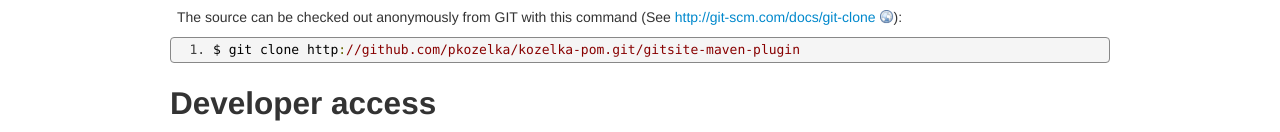
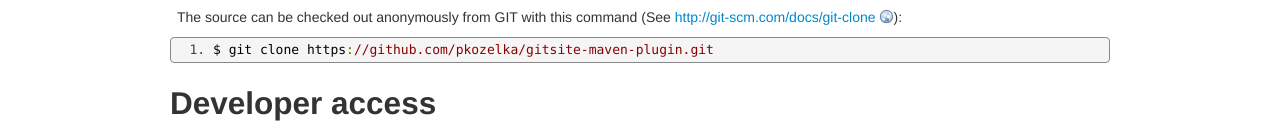
Before and after one commit to pkozelka/gitsite-maven-plugin, a plain HTML site: page source-repository.html in a window 1280 px wide. Shown: the part 375-507 px from the top of the page. Drawn offline with Linux system fonts and the light colour scheme.

Commit message:
Updating site with 62 files

```diff
--- a/source-repository.html
+++ b/source-repository.html
@@ -162,7 +162,7 @@
 <div class="section">
 <h2><a name="Anonymous_access"></a>Anonymous access</h2><a name="Anonymous_access"></a>
 <p>The source can be checked out anonymously from GIT with this command (See <a class="externalLink" href="http://git-scm.com/docs/git-clone">http://git-scm.com/docs/git-clone</a>):</p>
-<div class="source"><pre class="prettyprint linenums">$ git clone http://github.com/pkozelka/kozelka-pom.git/gitsite-maven-plugin</pre></div></div>
+<div class="source"><pre class="prettyprint linenums">$ git clone https://github.com/pkozelka/gitsite-maven-plugin.git</pre></div></div>
 <div class="section">
 <h2><a name="Developer_access"></a>Developer access</h2><a name="Developer_access"></a>
 <p>Only project developers can access the GIT tree via this method (See <a class="externalLink" href="http://git-scm.com/docs/git-clone">http://git-scm.com/docs/git-clone</a>).</p>
```
